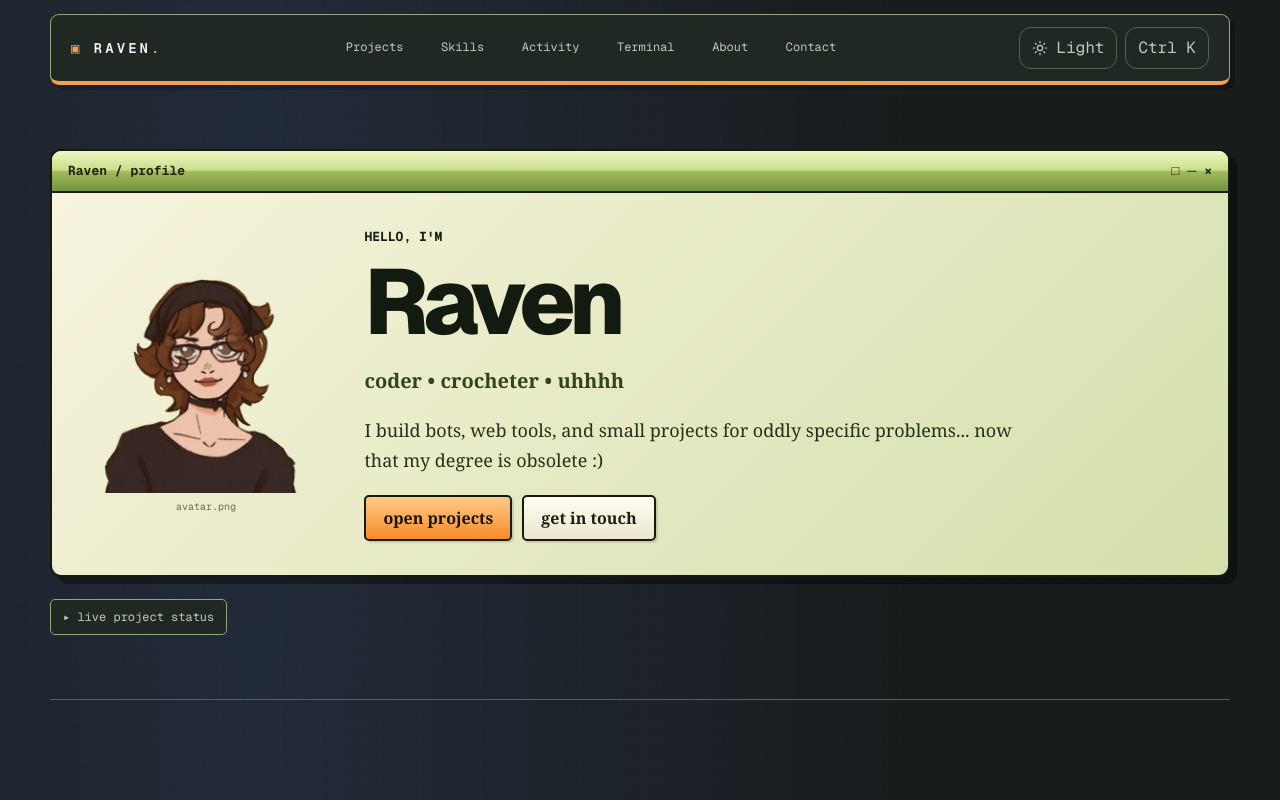
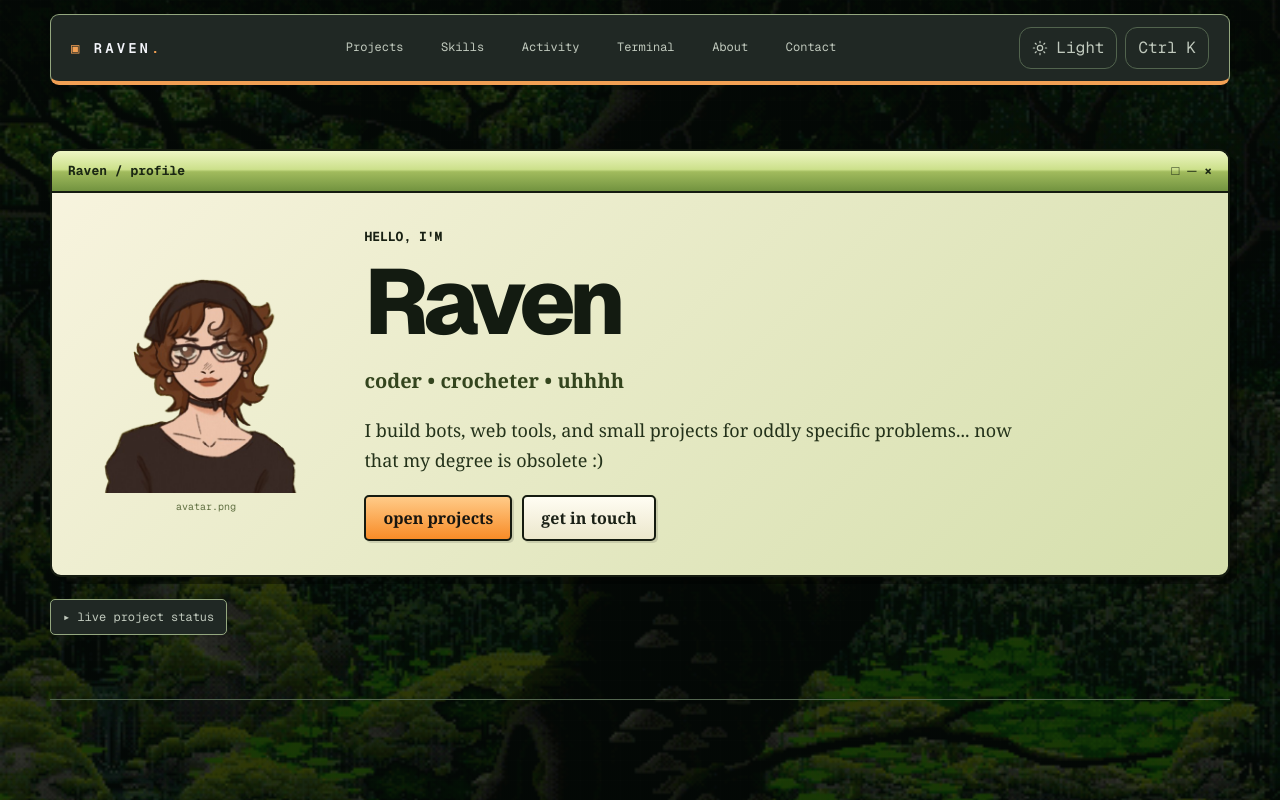
Before and after one commit to ellipticbean/raven-portfolio-v2, a Next.js app: page / in a window 1280 px wide. Shown: the top 800 px of the page. Built offline with nearby package versions, Linux system fonts and the light colour scheme; no server answers.

Commit message:
Add animated forest background

```diff
--- a/src/app/globals.css
+++ b/src/app/globals.css
@@ -634,3 +634,29 @@ html[data-theme="light"] .retro-case-study-card::before {
   background: linear-gradient(180deg, #eaf0d1, #d3dda8);
   color: #304223;
 }
+/* ====================================
+   ANIMATED FOREST BACKGROUND
+   ==================================== */
+
+html:not([data-theme="light"]) body {
+  background-color: #08110c;
+
+  background-image:
+    linear-gradient(
+      rgba(5, 12, 8, 0.65),
+      rgba(5, 12, 8, 0.65)
+    ),
+    url("/forest-bg.gif");
+
+  background-position: center center;
+  background-size: cover;
+  background-repeat: no-repeat;
+  background-attachment: fixed;
+}
+
+/* Keep a plain background for reduced-motion users */
+@media (prefers-reduced-motion: reduce) {
+  html:not([data-theme="light"]) body {
+    background-image: none;
+  }
+}
```
Also changed, not shown: public/forest-bg.gif (added).
